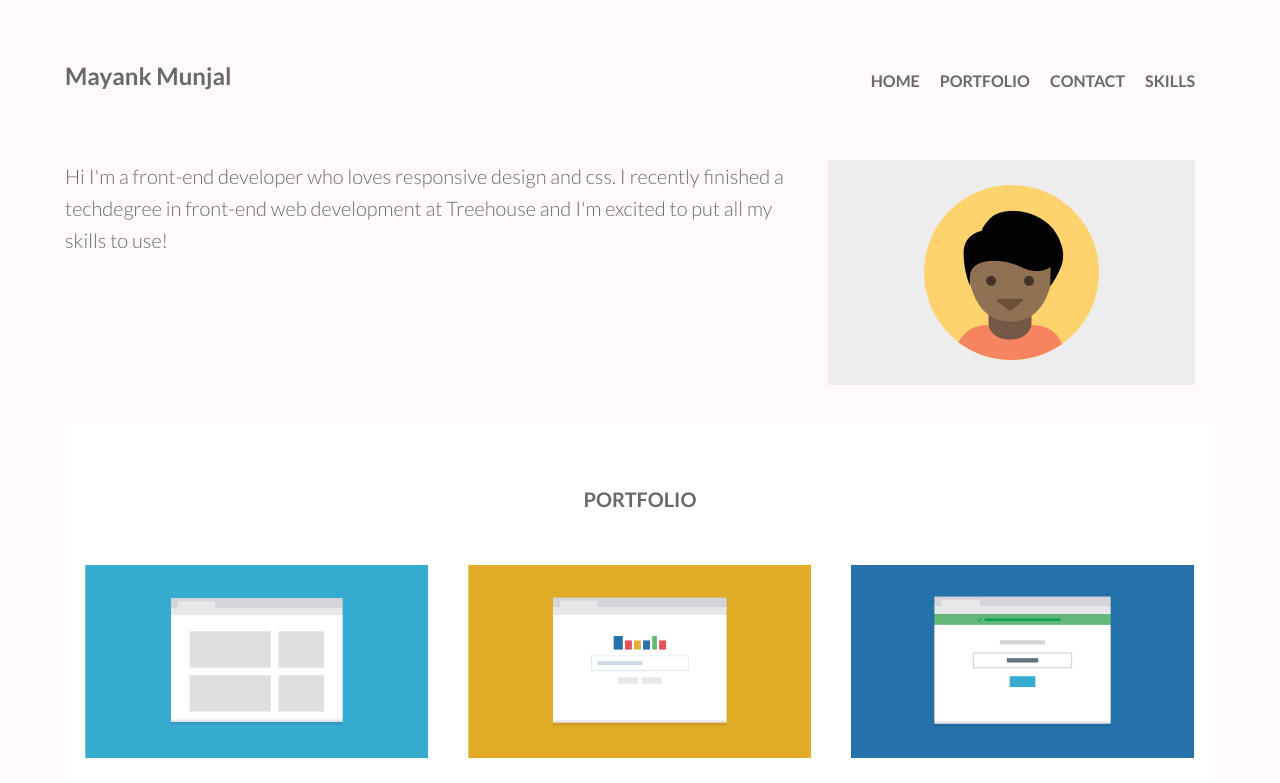
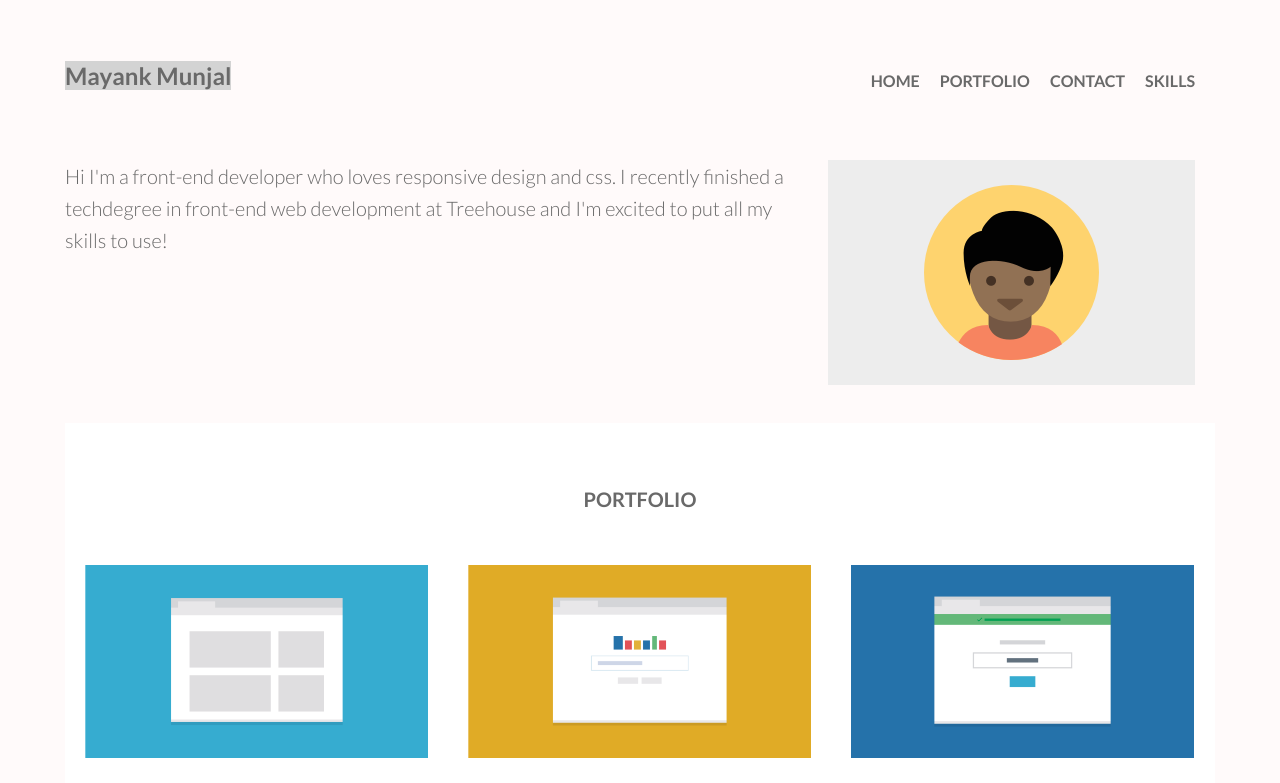
Before and after one commit to mayankmunjal41/project-responsive-layout, a plain HTML site: page index.html in a window 1280 px wide. In both pictures the pointer is over the link "Mayank Munjal". Shown: the top 783 px of the page. Drawn offline with Linux system fonts and the light colour scheme.

Commit message:
Changed some css properties

```diff
--- a/css/styles.css
+++ b/css/styles.css
@@ -35,6 +35,10 @@ a {
   color: inherit;
   font-weight: 700;
   cursor: pointer;
+}
+
+a:hover {
+  background-color: lightgray;
 }
 
 img {
@@ -178,6 +182,7 @@ p {
 
   .first, .second, .third, .fourth, .fifth, .sixth {
     width: 50%;
+    height: 475px;
   }
 
 .first, .third, .fifth {
```
